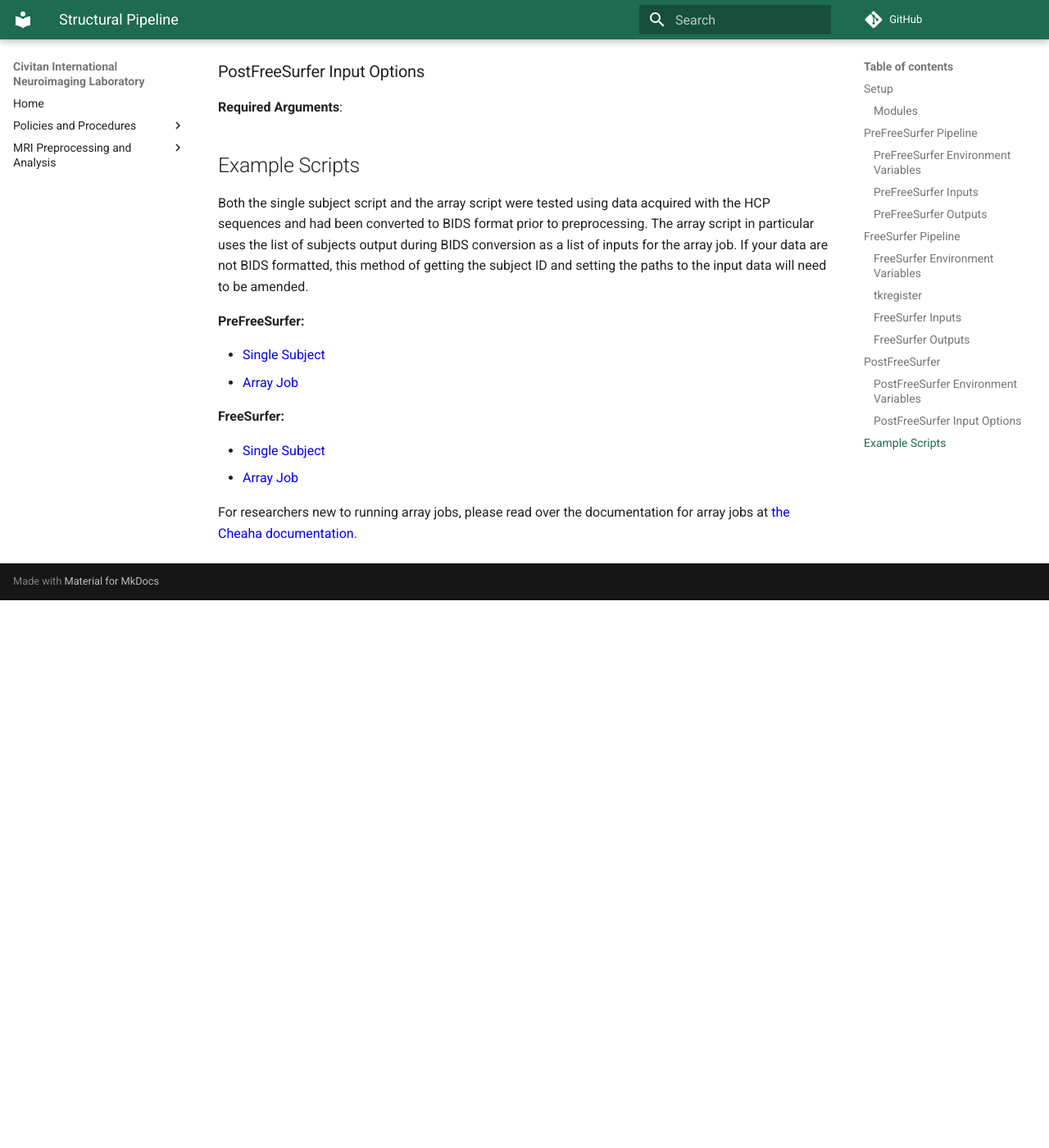
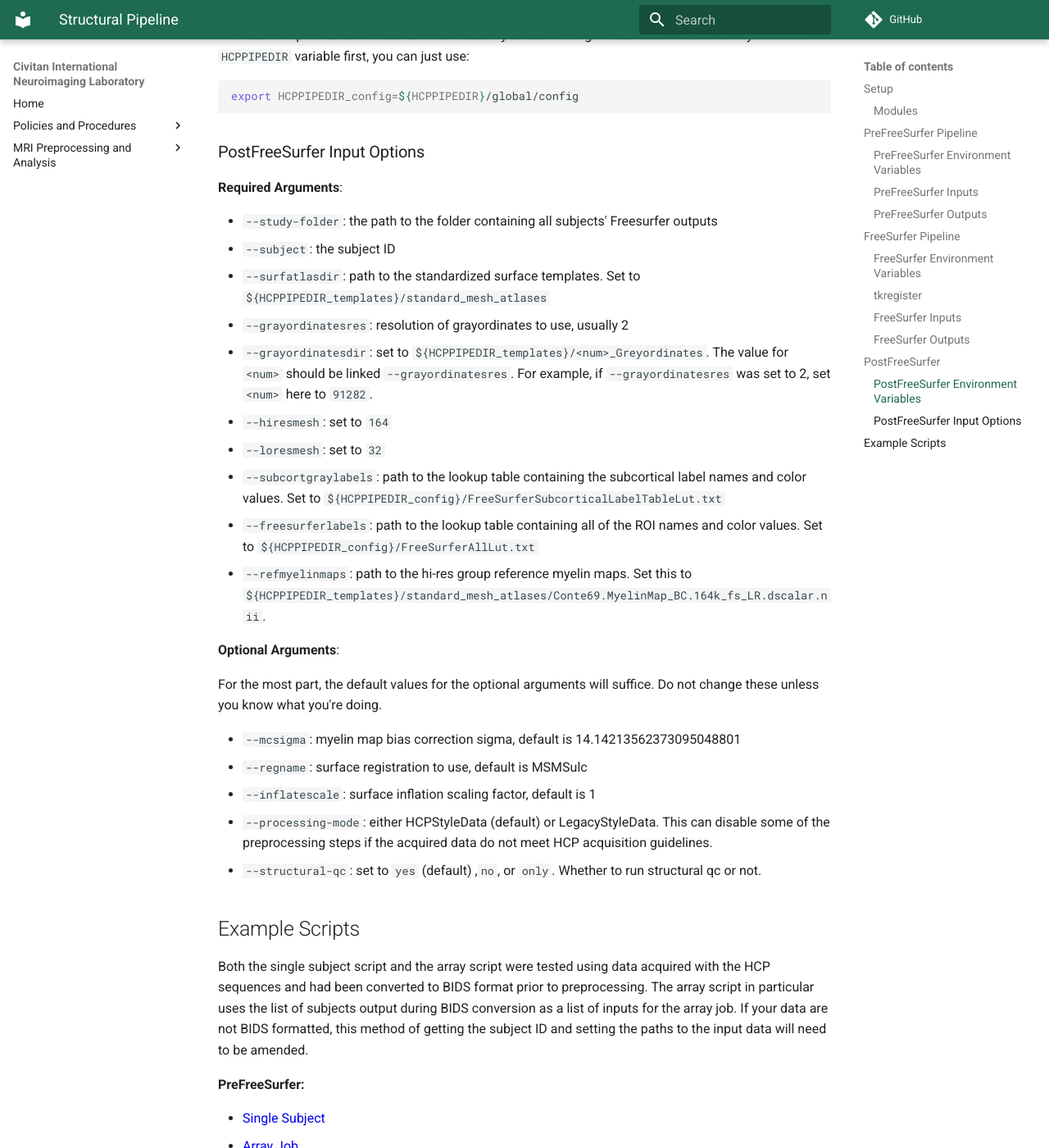
Before and after one commit to UAB-CINL/UAB-CINL.github.io, an MkDocs documentation site: the page built from docs/analysis/hcp_pipelines/structural_pipeline.md, in a window 1280 px wide and 1400 px high, scrolled down 7440 px. Shown: the whole window at 82% size. Built offline with MkDocs 1.6.1 and Material for MkDocs 9.7.7, drawn with Linux system fonts in a browser that asks for light colours; comment, search, counter and statistics services are not loaded; before the commit the page ends 8172 px from its top, so only the background shows below that; some of the changed text lies outside the part shown.

Commit message:
finish arguments section for PostFS, add PostFS example scripts

````diff
--- a/docs/analysis/hcp_pipelines/structural_pipeline.md
+++ b/docs/analysis/hcp_pipelines/structural_pipeline.md
@@ -203,6 +203,12 @@ to
 tkregister_cmd="tkregister2_cmdl"
 ```
 
+The same change should be made to line 814
+
+``` bash linenums="814"
+tkregister_cmd="tkregister2_cmdl"
+```
+
 After these changes are made, the pipeline should run correctly.
 
 ### FreeSurfer Inputs
@@ -261,6 +267,26 @@ export HCPPIPEDIR_config=${HCPPIPEDIR}/global/config
 
 **Required Arguments**:
 
+- `--study-folder`: the path to the folder containing all subjects' Freesurfer outputs
+- `--subject`: the subject ID
+- `--surfatlasdir`: path to the standardized surface templates. Set to `${HCPPIPEDIR_templates}/standard_mesh_atlases`
+- `--grayordinatesres`: resolution of grayordinates to use, usually 2
+- `--grayordinatesdir`: set to `${HCPPIPEDIR_templates}/<num>_Greyordinates`. The value for `<num>` should be linked `--grayordinatesres`. For example, if `--grayordinatesres` was set to 2, set `<num>` here to `91282`.
+- `--hiresmesh`: set to `164`
+- `--loresmesh`: set to `32`
+- `--subcortgraylabels`: path to the lookup table containing the subcortical label names and color values. Set to `${HCPPIPEDIR_config}/FreeSurferSubcorticalLabelTableLut.txt`
+- `--freesurferlabels`: path to the lookup table containing all of the ROI names and color values. Set to `${HCPPIPEDIR_config}/FreeSurferAllLut.txt`
+- `--refmyelinmaps`: path to the hi-res group reference myelin maps. Set this to `${HCPPIPEDIR_templates}/standard_mesh_atlases/Conte69.MyelinMap_BC.164k_fs_LR.dscalar.nii`.
+
+**Optional Arguments**:
+
+For the most part, the default values for the optional arguments will suffice. Do not change these unless you know what you're doing.
+
+- `--mcsigma`: myelin map bias correction sigma, default is 14.14213562373095048801
+- `--regname`: surface registration to use, default is MSMSulc
+- `--inflatescale`: surface inflation scaling factor, default is 1
+- `--processing-mode`: either HCPStyleData (default) or LegacyStyleData. This can disable some of the preprocessing steps if the acquired data do not meet HCP acquisition guidelines.
+- `--structural-qc`: set to `yes` (default) ,`no`, or `only`. Whether to run structural qc or not.
 
 ## Example Scripts
 
@@ -276,4 +302,9 @@ Both the single subject script and the array script were tested using data acqui
 - [Single Subject](scripts/FreeSurfer_ss_wrapper.sh)
 - [Array Job](scripts/FreeSurfer_array_wrapper.sh)
 
+**PostFreeSurfer:**
+
+-[Single Subject](scripts/PostFreeSurfer_ss_wrapper.sh)
+-[Array Job](scripts/PostFreeSurfer_array_wrapper.sh)
+
 For researchers new to running array jobs, please read over the documentation for array jobs at [the Cheaha documentation](https://uabrc.github.io/cheaha/slurm/sbatch_usage/#array-jobs).
````
